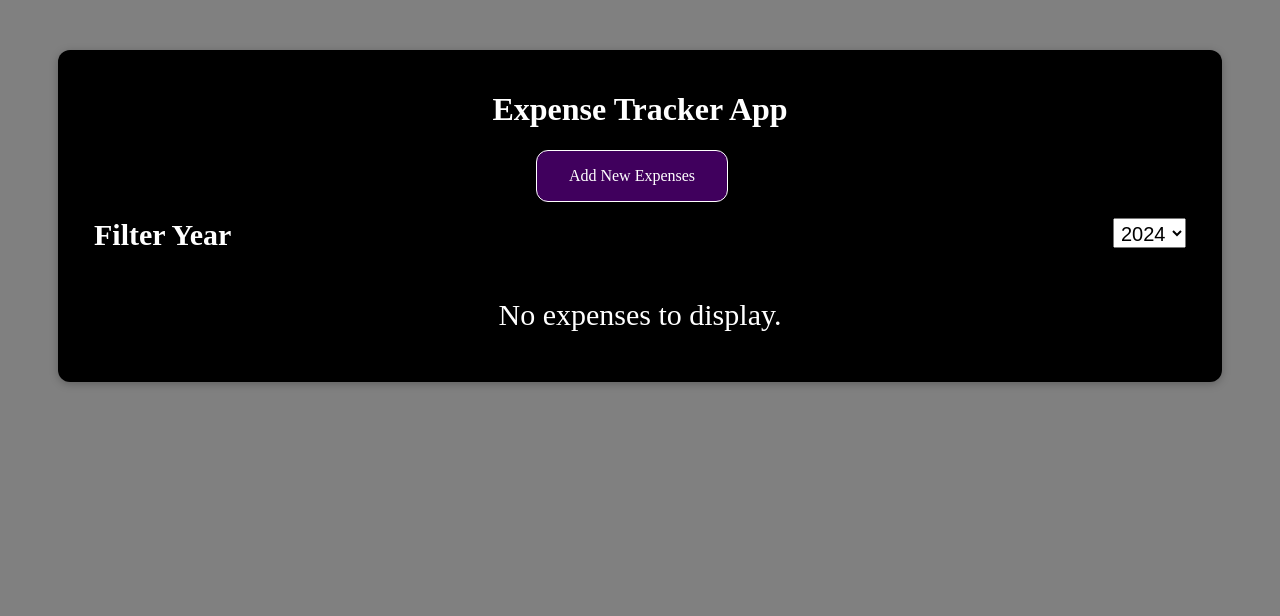
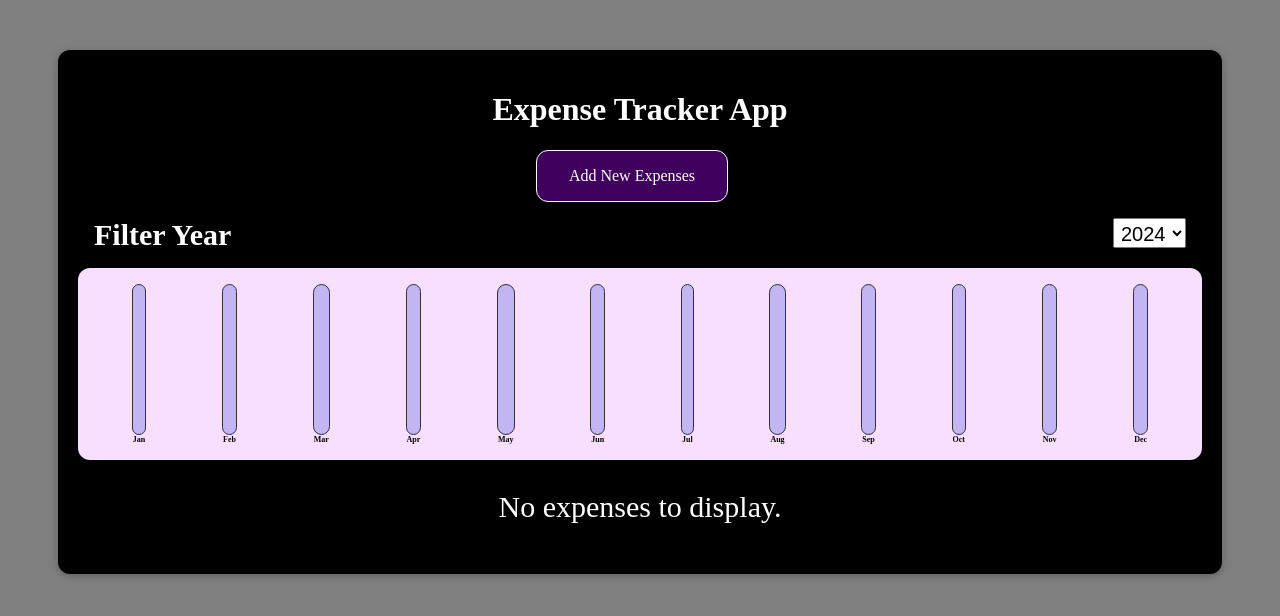
Before and after one commit to CoolShivas/React_Expense_Tracker, a React (Vite) app in the folder expense_tracker_app/: page / in a window 1280 px wide. Shown: the top 616 px of the page. Built offline with nearby package versions, Linux system fonts and the light colour scheme.

Commit message:
Chart_Graph_Functionality

```diff
--- /dev/null
+++ b/expense_tracker_app/src/charts/Chart.css
@@ -0,0 +1,9 @@
+.chart {
+    padding: 1rem;
+    border-radius: 12px;
+    background-color: #f8dfff;
+    text-align: center;
+    display: flex;
+    justify-content: space-around;
+    height: 10rem;
+}
--- /dev/null
+++ b/expense_tracker_app/src/charts/Chart.jsx
@@ -0,0 +1,28 @@
+import ChartBar from "./ChartBar";
+import "./Chart.css";
+
+const Chart = ({ chartDataPointsABC }) => {
+
+    const dataPointerValue = chartDataPointsABC.map((dataVal) => {
+        return dataVal.value
+    });
+    console.log(chartDataPointsABC);
+
+    const totalMaximum = Math.max(...dataPointerValue);
+    console.log(dataPointerValue)
+    console.log(totalMaximum)
+
+    return (<div className="chart">
+        {chartDataPointsABC.map((grr) => {
+            return <ChartBar
+                labelABC={grr.label}
+                valueABC={grr.value}
+                maxValue={totalMaximum}
+                key={grr.label}
+            ></ChartBar>
+
+        })}
+    </div>)
+}
+
+export default Chart;
--- /dev/null
+++ b/expense_tracker_app/src/charts/ChartBar.css
@@ -0,0 +1,30 @@
+.chart_bar {
+    height: 100%;
+    display: flex;
+    flex-direction: column;
+    align-items: center;
+}
+
+.chart_bar__inner {
+    height: 100%;
+    width: 100%;
+    border: 1px solid #313131;
+    border-radius: 12px;
+    background-color: #c3b4f3;
+    overflow: hidden;
+    display: flex;
+    flex-direction: column;
+    justify-content: flex-end;
+}
+
+.chart_bar__fill {
+    background-color: #4826b9;
+    width: 100%;
+    transition: all 0.3s ease-out;
+}
+
+.chart_bar__label {
+    font-weight: bold;
+    font-size: 0.5rem;
+    text-align: center;
+}
--- /dev/null
+++ b/expense_tracker_app/src/charts/ChartBar.jsx
@@ -0,0 +1,22 @@
+import "./ChartBar.css";
+
+const ChartBar = ({ valueABC, maxValue, labelABC }) => {
+    console.log("testing the flow");
+
+    let barFillHeight = '0%';
+
+    if (maxValue > 0) {
+        barFillHeight = Math.round((valueABC / maxValue) * 100) + '%';
+    }
+    console.log(barFillHeight)
+
+    return <div className="chart_bar">
+        <div className="chart_bar__inner">
+            <div className="chart_bar__fill" style={{ height: barFillHeight }}></div>
+        </div>
+        <div className="chart_bar__label">{labelABC}</div>
+    </div>
+
+}
+
+export default ChartBar;
--- /dev/null
+++ b/expense_tracker_app/src/components/ExpenseChart.jsx
@@ -0,0 +1,31 @@
+import Chart from "../charts/Chart";
+
+
+
+const ExpenseChart = ({ filteringYearForDataABC }) => {
+
+    const chartDataPoints = [
+        { label: 'Jan', value: 0 },
+        { label: 'Feb', value: 0 },
+        { label: 'Mar', value: 0 },
+        { label: 'Apr', value: 0 },
+        { label: 'May', value: 0 },
+        { label: 'Jun', value: 0 },
+        { label: 'Jul', value: 0 },
+        { label: 'Aug', value: 0 },
+        { label: 'Sep', value: 0 },
+        { label: 'Oct', value: 0 },
+        { label: 'Nov', value: 0 },
+        { label: 'Dec', value: 0 },
+    ];
+
+    for (const expense of filteringYearForDataABC) {
+        const expMonth = expense.date.getMonth();
+        chartDataPoints[expMonth].value += expense.amount;
+    }
+    return <>
+        <Chart chartDataPointsABC={chartDataPoints}></Chart>
+    </>
+}
+
+export default ExpenseChart;
--- a/expense_tracker_app/src/components/IndividualExpense.jsx
+++ b/expense_tracker_app/src/components/IndividualExpense.jsx
@@ -1,3 +1,4 @@
+import ExpenseChart from "./ExpenseChart";
 import styles from "./IndividualExpense.module.css";
 import { useState } from "react";
 import ExpenseItems from "./ExpenseItems";
@@ -20,6 +21,8 @@ const IndividualExpense = ({ expensesABC, handleOnClickDeleteABC }) => {
   return <>
     <ExpenseFilter choosenYear={filteredYear} handlerForFilteringYearABC={handlerForFilteringYear}></ExpenseFilter>
 
+    <ExpenseChart filteringYearForDataABC={filteringYearForData}></ExpenseChart>
+
     {filteringYearForData.length === 0 && <p className={styles.paragraph}> No expenses to display. </p>}
 
     {filteringYearForData.length === 1 && <p className={styles.paragraph}> Only single expense available here. </p>}
```
